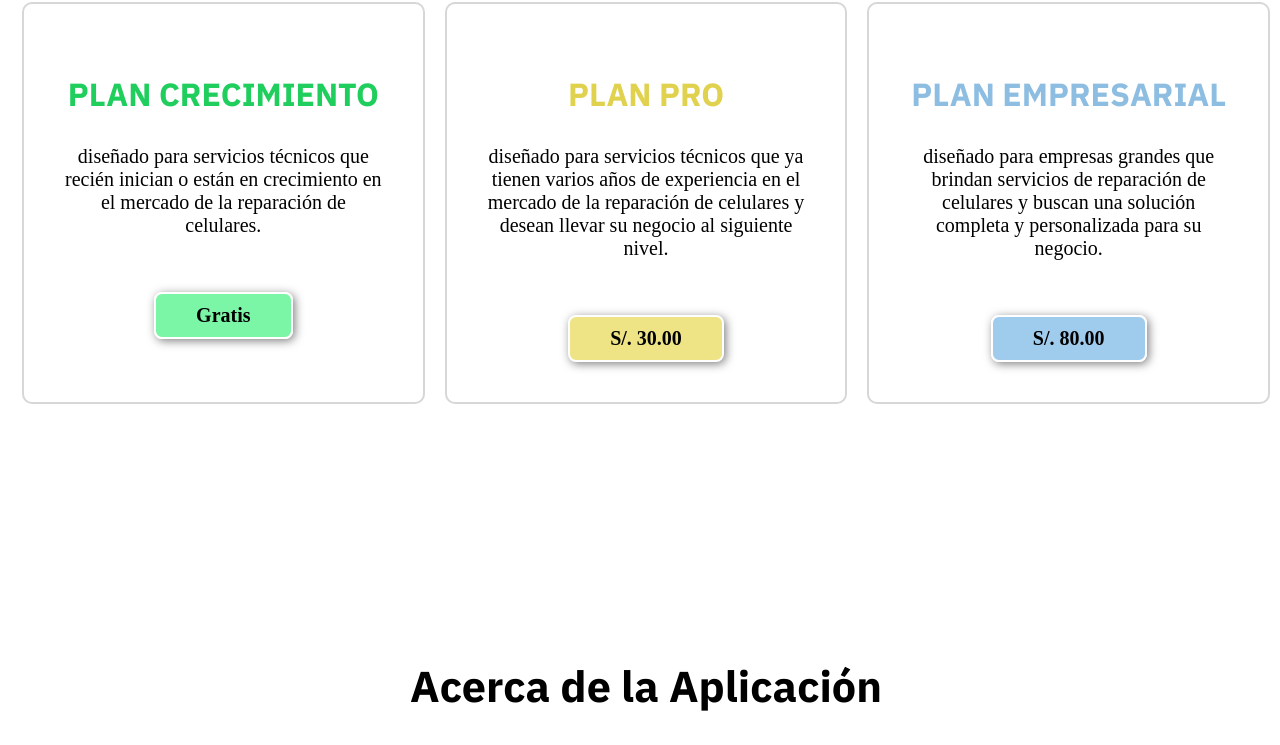
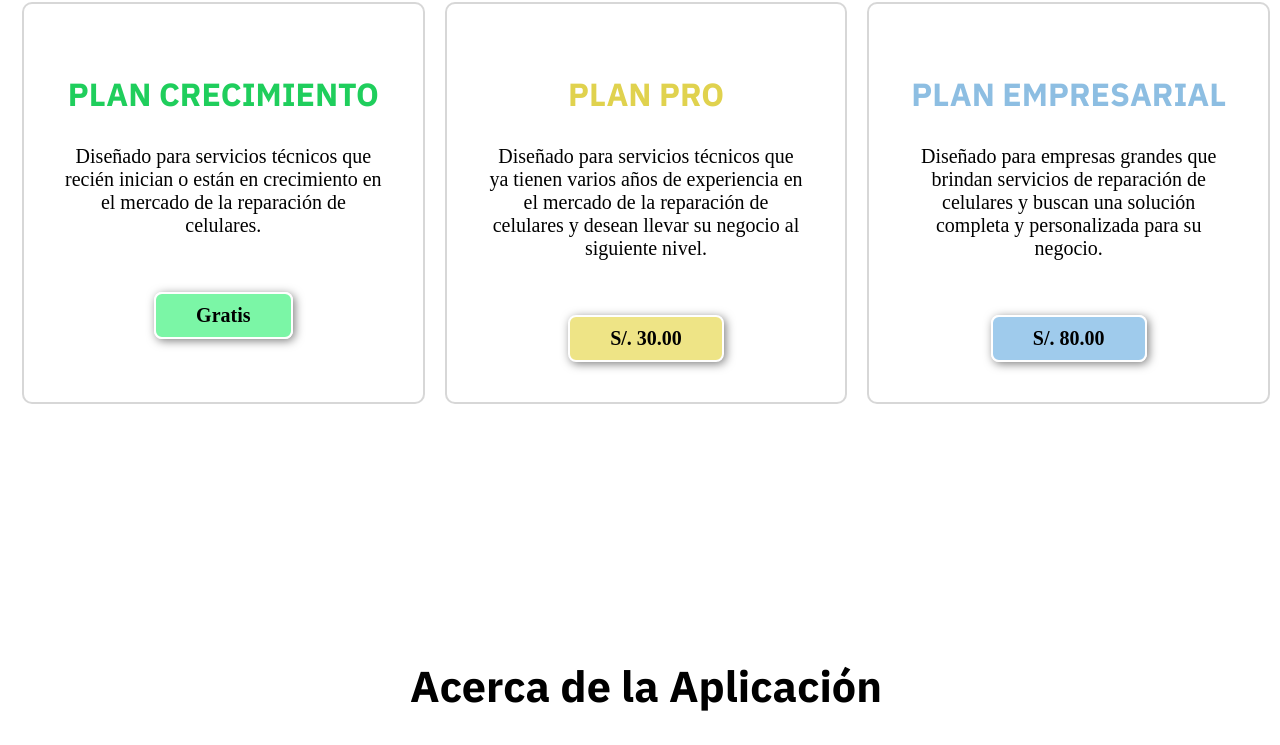
Before and after one commit to yasperht/landing_page_techsos, a plain HTML site: page index.html in a window 1280 px wide. Shown: the part 2213-2958 px from the top of the page. Drawn offline with Linux system fonts and the light colour scheme; grey boxes are pictures that could not be loaded.

```diff
--- a/index.html
+++ b/index.html
@@ -115,7 +115,7 @@
           <div class="carta2 flip-effect">
             <div class="contenido">
               <h3>PLAN CRECIMIENTO</h3>
-              <p>diseñado para servicios técnicos que recién inician o están en crecimiento en el mercado de la reparación de celulares.</p>
+              <p>Diseñado para servicios técnicos que recién inician o están en crecimiento en el mercado de la reparación de celulares.</p>
               <button>Gratis</button>
             </div>
           </div>
@@ -125,7 +125,7 @@
           <div class="carta2 flip-effect">
             <div class="contenido">
               <h3>PLAN PRO</h3>
-              <p>diseñado para servicios técnicos que ya tienen varios años de experiencia en el mercado de la reparación de celulares y desean llevar su negocio al siguiente nivel.</p>
+              <p>Diseñado para servicios técnicos que ya tienen varios años de experiencia en el mercado de la reparación de celulares y desean llevar su negocio al siguiente nivel.</p>
               <button>S/. 30.00</button>
             </div>
           </div>
@@ -133,7 +133,7 @@
           <div class="carta2 flip-effect">
             <div class="contenido">
               <h3>PLAN EMPRESARIAL</h3>
-              <p>diseñado para empresas grandes que brindan servicios de reparación de celulares y buscan una solución completa y personalizada para su negocio.</p>
+              <p>Diseñado para empresas grandes que brindan servicios de reparación de celulares y buscan una solución completa y personalizada para su negocio.</p>
               <button>S/. 80.00</button>
             </div>
           </div>
@@ -309,7 +309,7 @@
     <!--Apartado: Nosotros-->
     <section id ="nosotros-techsos" class="sobre-nosotros" class="animated">
       <div class="container">
-        <h2>Sobre nosotros</h2>
+        <h2>Sobre Nosotros</h2>
           <iframe  class="aboutTheTeam-video"  src="https://www.youtube.com/embed/jclA1uGUa34" title="YouTube video player" frameborder="0" allow="accelerometer; autoplay; clipboard-write; encrypted-media; gyroscope; picture-in-picture; web-share" allowfullscreen></iframe>
       </div>
     </section>
```
